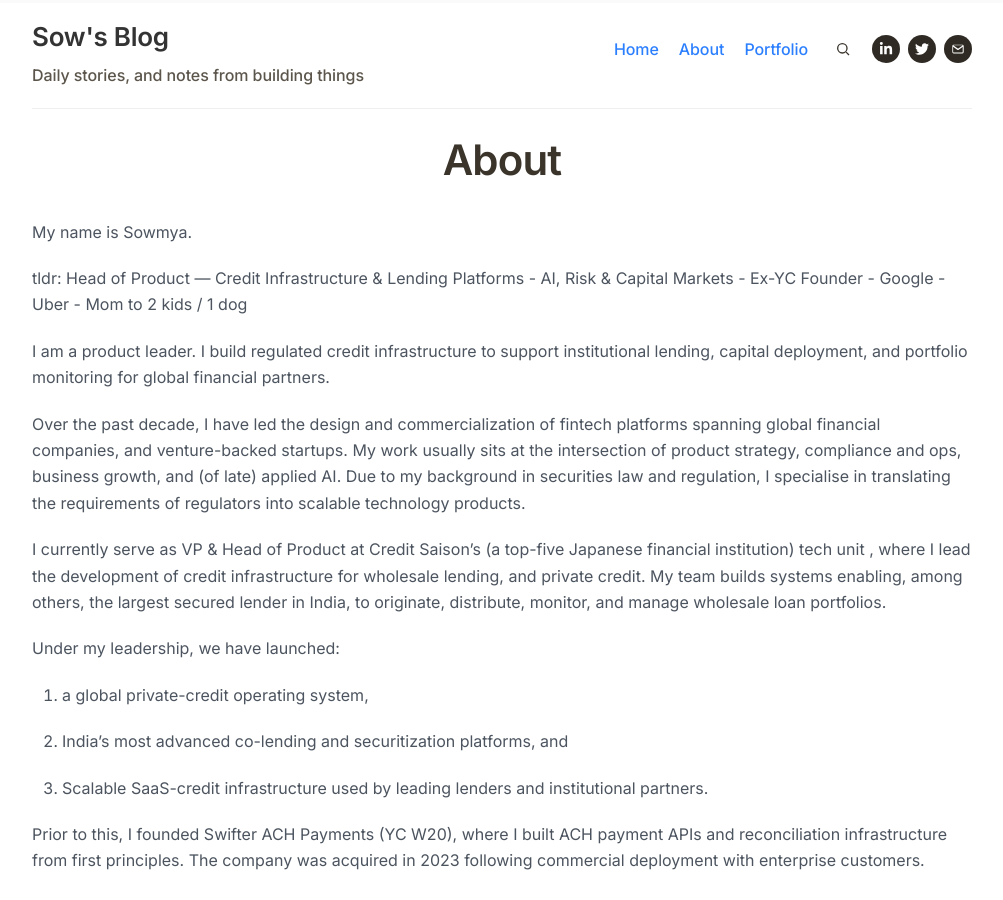
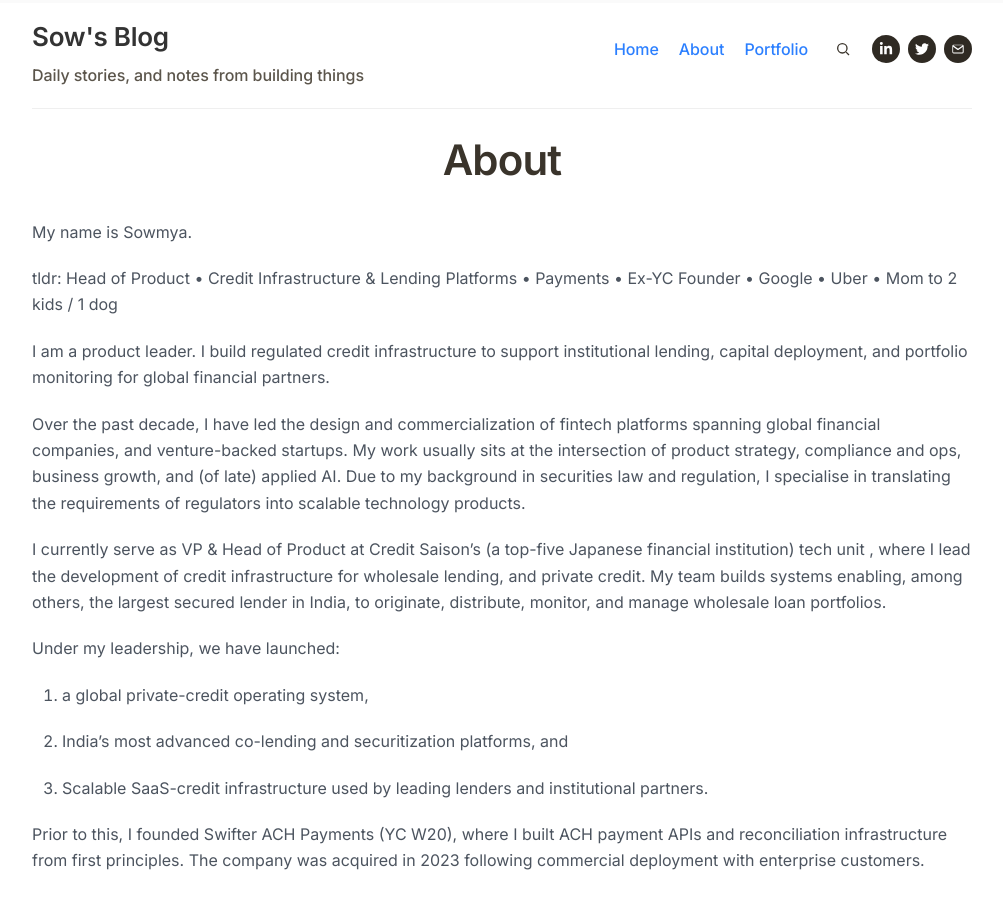
Before and after one commit to sow451/blog, a Jekyll site: the page built from _pages/about.md, in a window 1280 px wide and 900 px high. Shown: the whole window, without its empty margins (138-1141 px from the left). Built offline with Jekyll 4.4.1, drawn with Linux system fonts in a browser that asks for light colours.

Commit message:
typo fixes

```diff
--- a/_config.yml
+++ b/_config.yml
@@ -104,6 +104,7 @@
   - LICENSE
   - README.md
   - CNAME
+  - in-progress
 
 
 theme: jekyll-theme-minimal
--- a/_pages/about.md
+++ b/_pages/about.md
@@ -6,7 +6,7 @@
 
 My name is Sowmya.
 
-tldr: Head of Product — Credit Infrastructure & Lending Platforms - AI, Risk & Capital Markets - Ex-YC Founder - Google - Uber - Mom to 2 kids / 1 dog
+tldr: Head of Product •  Credit Infrastructure & Lending Platforms •  Payments •  Ex-YC Founder •  Google •  Uber •  Mom to 2 kids / 1 dog
 
 I am a product leader. I build regulated credit infrastructure to support institutional lending, capital deployment, and portfolio monitoring for global financial partners.
 
```
